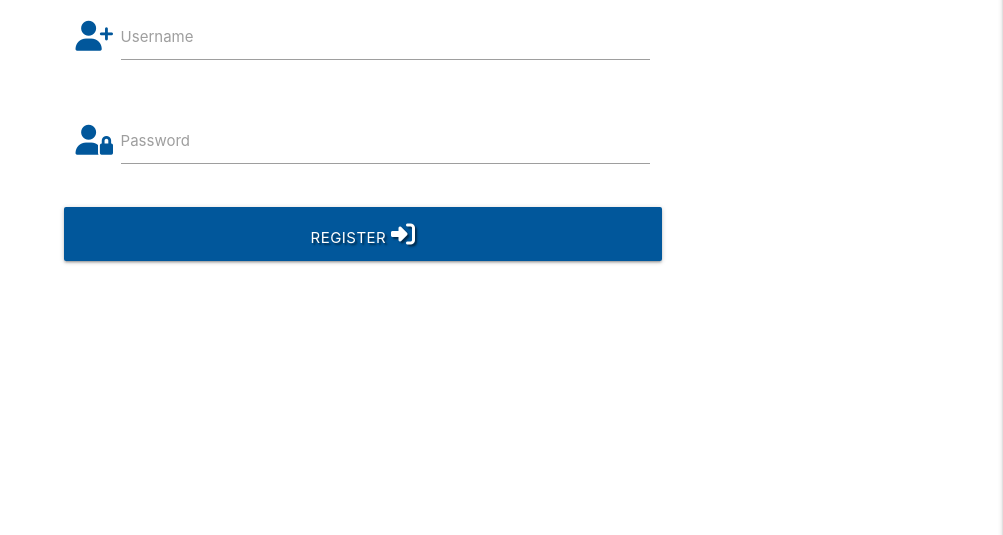
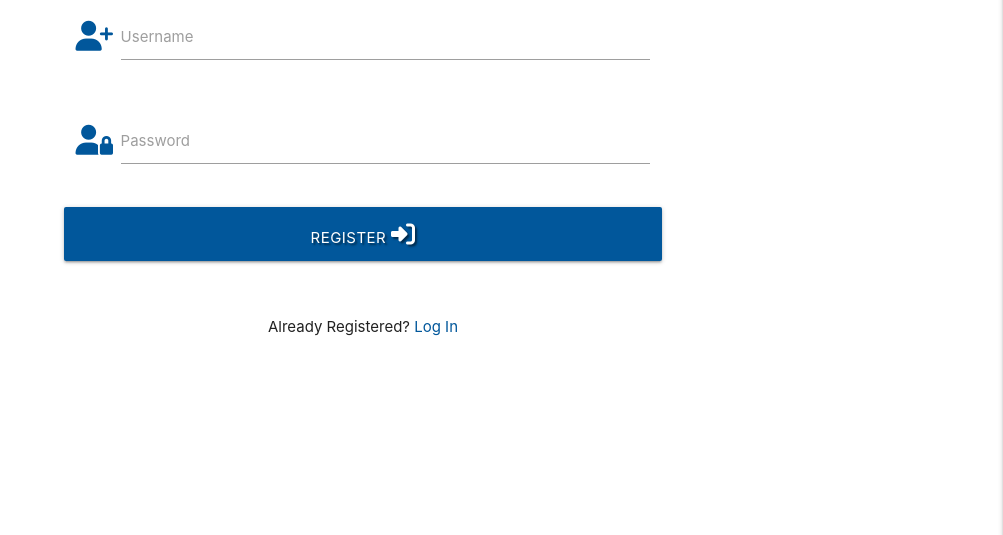
Before and after one commit to TaherCCG/task-manager-project-mongodb, a Flask app: page /register in a window 1280 px wide. Shown: the part 160-695 px from the top of the page, without its empty margins (277-1280 px from the left). Run offline with Flask 3, Linux system fonts and the light colour scheme; some libraries are stand-ins or nearby versions.

Commit message:
Add button for login page

```diff
--- a/templates/register.html
+++ b/templates/register.html
@@ -32,4 +32,14 @@
         </form>
     </div>
 
+    <!-- Link to Log In page -->
+    <div class="row">
+        <div class="col s12">
+            <p class="center-align">
+                Already Registered?
+                <a href="{{ url_for('login') }}" class="light-blue-text text-darken-4">Log In</a>
+            </p>
+        </div>
+    </div>
+
 {% endblock %}
```
